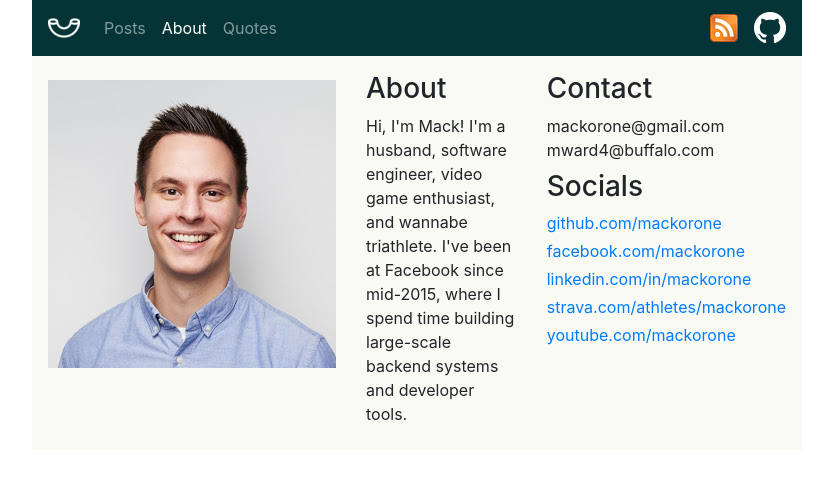
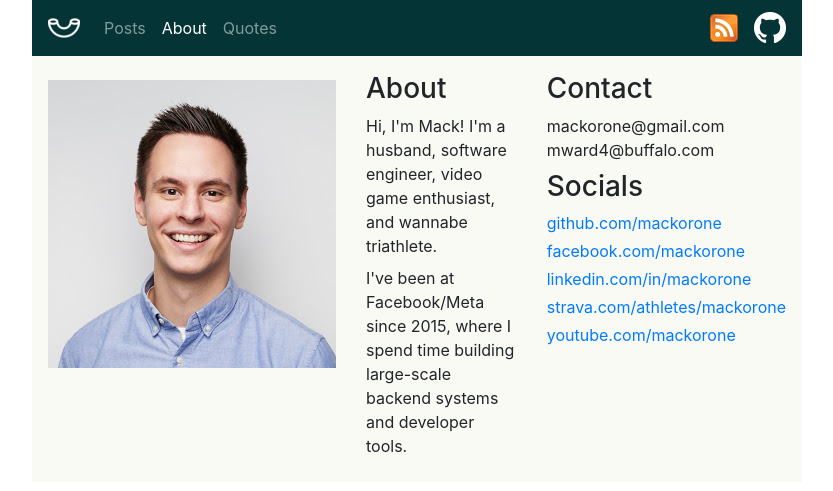
Before and after one commit to mackorone/mackorone.github.io, a Jekyll site: the page built from about.html, in a window 1280 px wide. Shown: the top 491 px of the page, without its empty margins (223-1056 px from the left). Built offline with Jekyll 4.4.1, drawn with Linux system fonts in a browser that asks for light colours; nearby versions of some CDN libraries.

Commit message:
Update about.html

```diff
--- a/about.html
+++ b/about.html
@@ -16,7 +16,10 @@ title: About
     <div>
       <p class="mb-2">
         Hi, I'm Mack! I'm a husband, software engineer, video game enthusiast,
-        and wannabe triathlete.  I've been at Facebook since mid-2015, where I
+        and wannabe triathlete.
+      </p>
+      <p class="mb-2">
+        I've been at Facebook/Meta since 2015, where I
         spend time building large-scale backend systems and developer tools.
       </p>
     </div>
```
